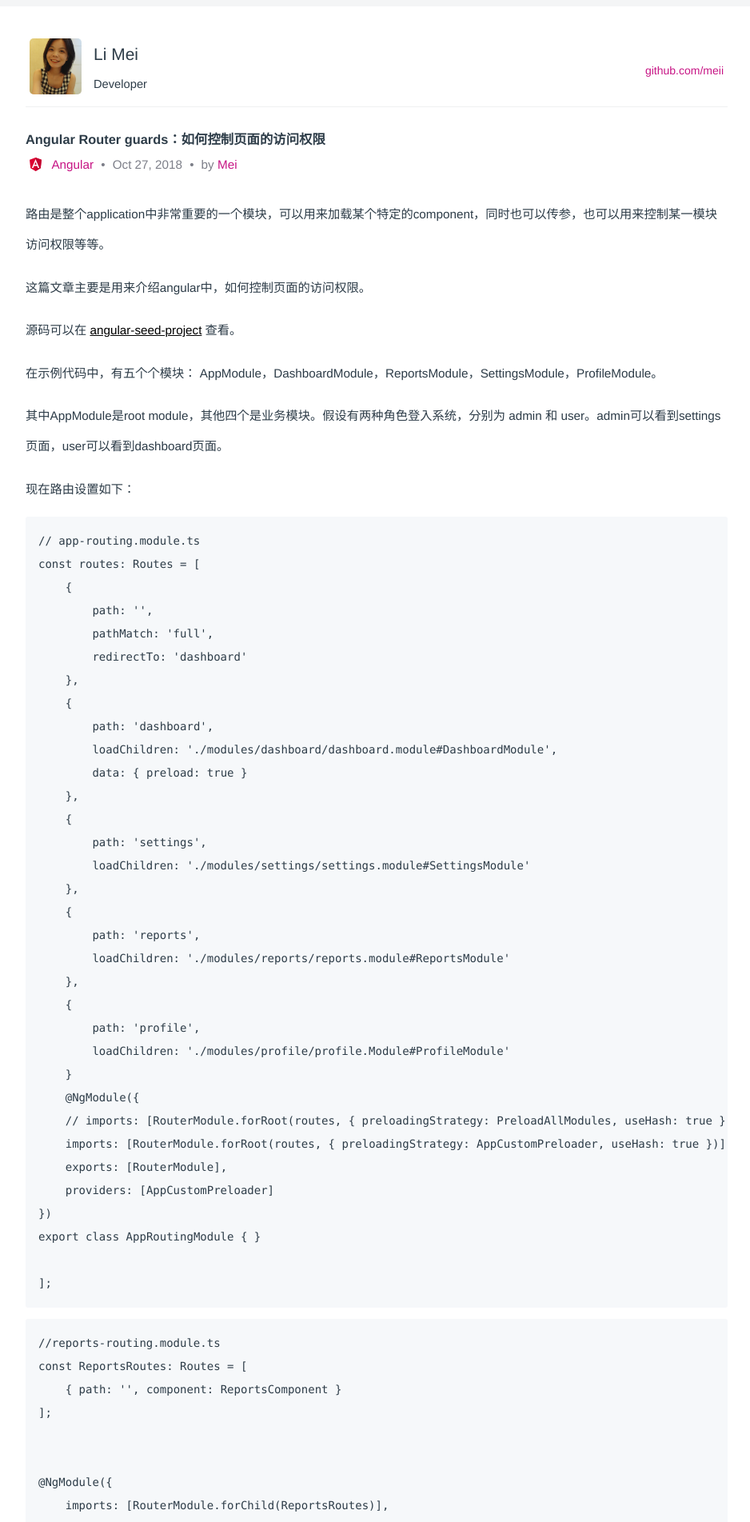
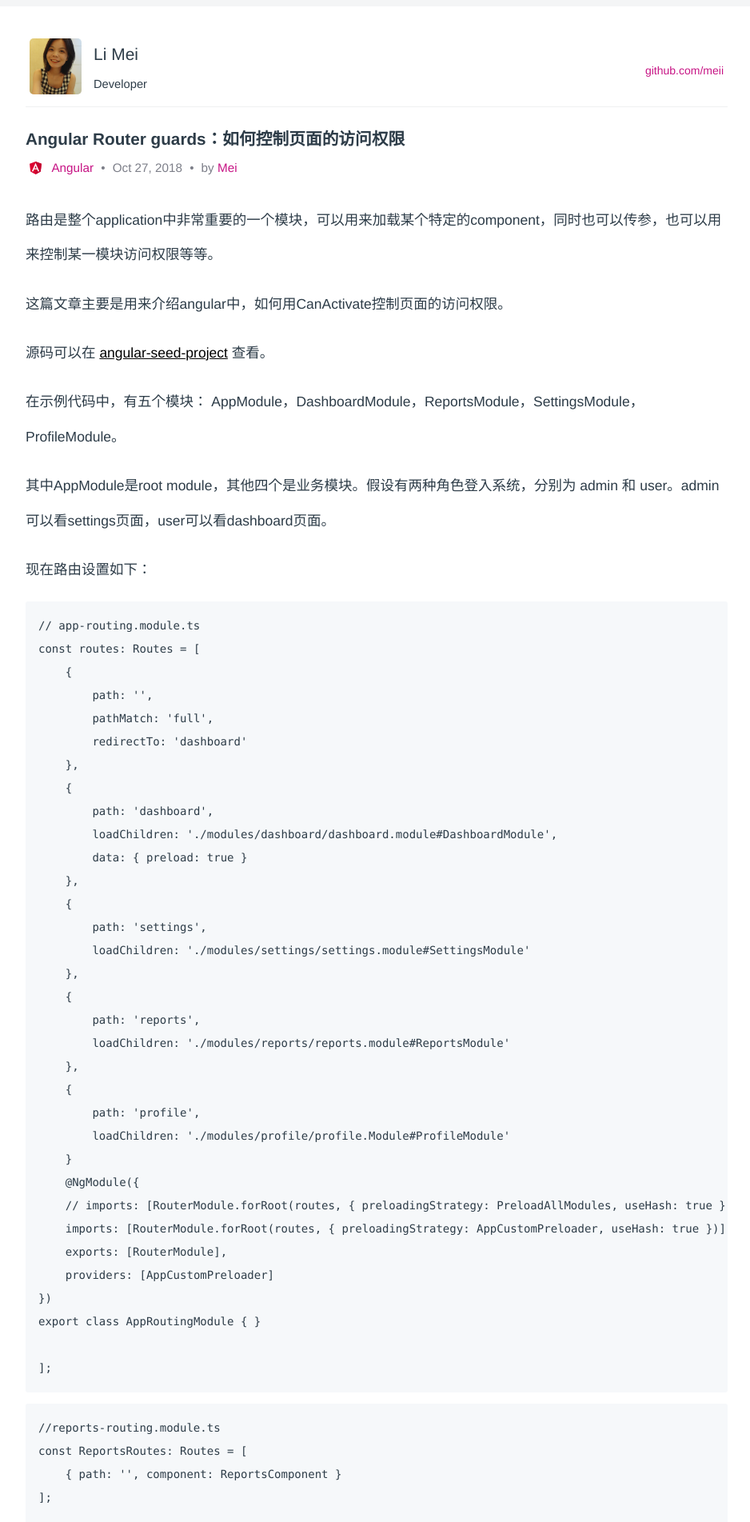
Before and after one commit to LiMeii/LiMeii.github.io, a Jekyll site: the page built from _posts/2018-10-27-angular-routing-guards.md, in a window 1280 px wide. Shown: the top 1903 px of the page at 80% size, without its empty margins (177-1115 px from the left). Built offline with Jekyll 4.4.1, drawn with Linux system fonts in a browser that asks for light colours.

Commit message:
update post

```diff
--- a/_posts/2018-10-27-angular-routing-guards.md
+++ b/_posts/2018-10-27-angular-routing-guards.md
@@ -17,16 +17,16 @@
 路由是整个application中非常重要的一个模块，可以用来加载某个特定的component，同时也可以传参，也可以用来控制某一模块访问权限等等。
 
 
-这篇文章主要是用来介绍angular中，如何控制页面的访问权限。
+这篇文章主要是用来介绍angular中，如何用CanActivate控制页面的访问权限。
 
 
 源码可以在 [angular-seed-project](https://github.com/LiMeii/angular-seed-project) 查看。
 
 
-在示例代码中，有五个个模块： AppModule，DashboardModule，ReportsModule，SettingsModule，ProfileModule。
+在示例代码中，有五个模块： AppModule，DashboardModule，ReportsModule，SettingsModule，ProfileModule。
 
 
-其中AppModule是root module，其他四个是业务模块。假设有两种角色登入系统，分别为 admin 和 user。admin可以看到settings页面，user可以看到dashboard页面。
+其中AppModule是root module，其他四个是业务模块。假设有两种角色登入系统，分别为 admin 和 user。admin可以看settings页面，user可以看dashboard页面。
 
 
 现在路由设置如下：
--- a/assets/base.css
+++ b/assets/base.css
@@ -24,6 +24,12 @@
     background-color: transparent;
     word-break: normal;
     font-family: "SFMono-Regular",Consolas,"Liberation Mono",Menlo,Courier,monospace;
+}
+h1 {
+    font-size: 1.48em;
+}
+h3 {
+    font-size: 1.38em;
 }
 
 ol,
@@ -133,7 +139,7 @@
 
 p {
     line-height: 2.5em;
-    font-size: 1.09em;
+    font-size: 1.25em;
 }
 
 .header {
```
